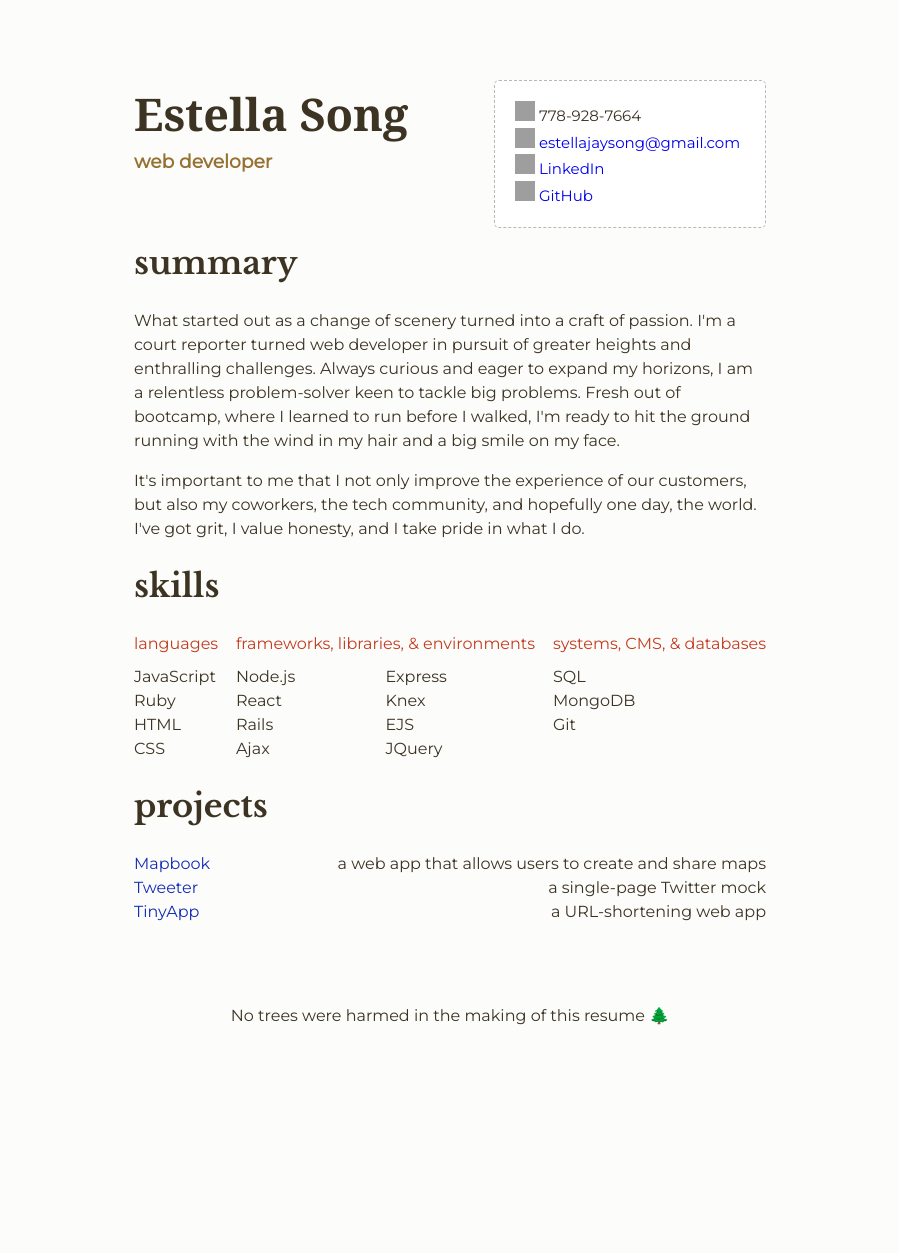
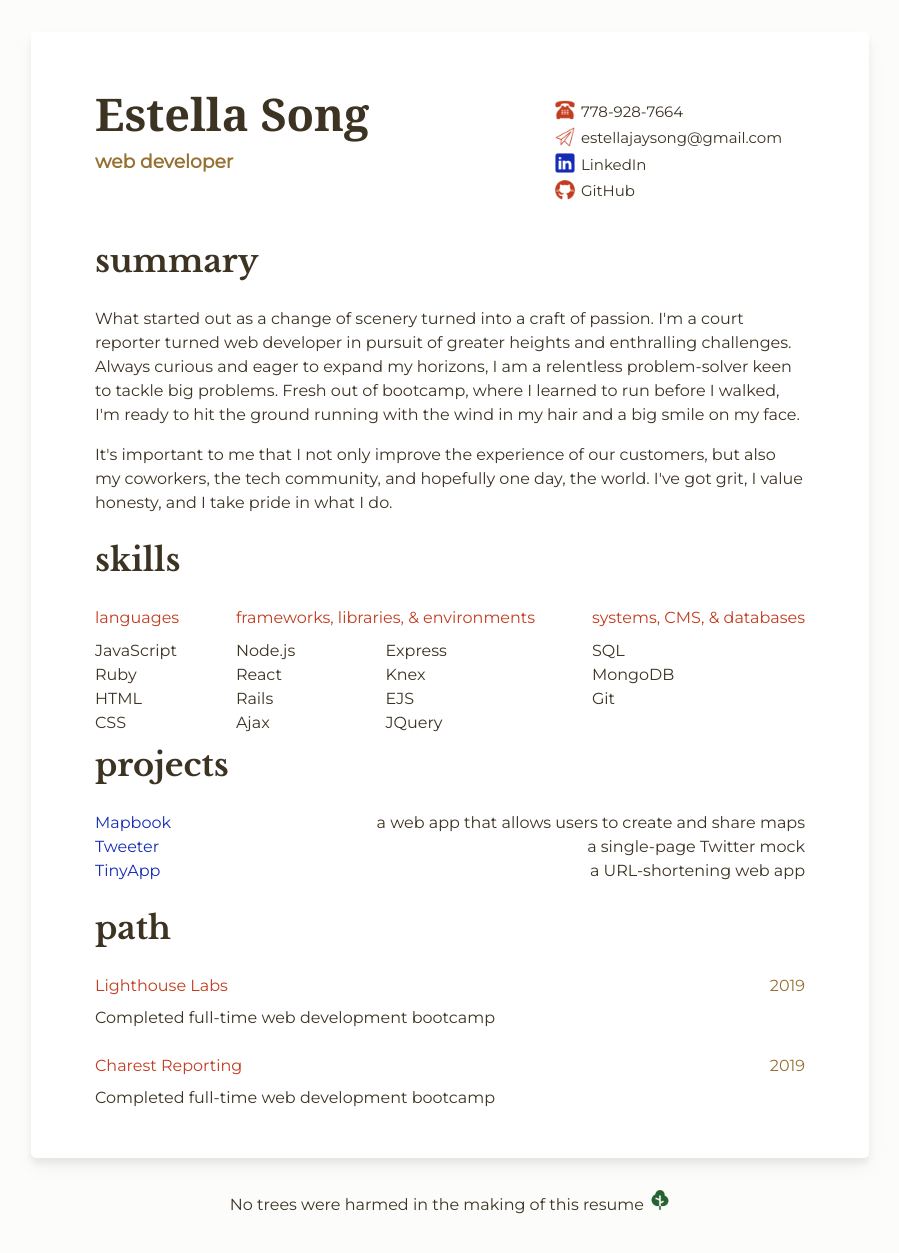
Before and after one commit to estellajaysong/estellajaysong.github.io, a plain HTML site: page index.html in a window 1280 px wide. Shown: the whole page, without its empty margins (190-1089 px from the left). Before the commit the page ends 1068 px from the top, so only its background shows below. Drawn offline with nearby package versions, Linux system fonts and the light colour scheme; grey boxes are pictures that could not be loaded.

Commit message:
added more styling

```diff
--- a/index.html
+++ b/index.html
@@ -19,16 +19,17 @@
           <h3 id="webdev" style="margin-top: 0">web developer</h3>
         </div>
         <div id="contact" style="flex: none">
-          <img class="icon" src="http://www.stickpng.com/assets/images/5a4525cd546ddca7e1fcbc84.png">
-          778-928-7664
+          <img class="icon" src="phone.png">
+          <a id="phone">778-928-7664</a>
           <br>
-          <img class="icon" src="http://icons.iconarchive.com/icons/iconsmind/outline/256/Email-icon.png">
+          <img class="icon" src="email.png">
           <a class="link" href="mailto:estellajaysong@gmail.com">estellajaysong@gmail.com</a>
           <br>
-          <img class="icon" src="https://cdn1.iconfinder.com/data/icons/logotypes/32/square-linkedin-512.png">
+          <!-- <img class="icon" src="https://cdn1.iconfinder.com/data/icons/logotypes/32/square-linkedin-512.png"> -->
+          <img class="icon" src="linkedin.png">
           <a class="link" href="https://www.linkedin.com/in/estella-song-b50372a7/">LinkedIn</a>
           <br>
-          <img class="icon" src=" https://upload.wikimedia.org/wikipedia/commons/9/91/Octicons-mark-github.svg">
+          <img class="icon" src="github.png">
           <a class="link" href="https://github.com/estellajaysong">GitHub</a>
         </div>
       </div>
@@ -94,10 +95,22 @@
     <div class="projectName">TinyApp</div>
     <div style="display:inline;float:right;">  a URL-shortening web app</div>
   </div>
+  <div id="path">
+      <h1>path</h1>
+      <div class="pathName">Lighthouse Labs</div>
+      <div style="display:inline;float:right;color:#967131;">2019</div>
+     <div style="margin-top: 8px;">Completed full-time web development bootcamp</div>
+      <br>
+      <div class="pathName">Charest Reporting</div>
+      <div style="display:inline;float:right;color:#967131;">2019</div>
+     <div style="margin-top: 8px;">Completed full-time web development bootcamp</div>
+    </div>
   </div>
 
+
+
   <div style="margin: 0 auto; text-align: center; padding-bottom: 32px">
-    No trees were harmed in the making of this resume 🌲
+    No trees were harmed in the making of this resume  <img class="icon" style="margin-left: 2px" src="tree.png">
   </div>
 
 
--- a/resume.css
+++ b/resume.css
@@ -37,28 +37,56 @@ ul {
   display: inline;
 }
 
+.pathName {
+  color: #c23d20;
+  display: inline;
+}
+
 #contact {
   width: 230px;
   padding: 20px;
   margin-bottom: -10px;
   font-size: 15px;
-  background-color: #ffffff;
-  border-style: dashed;
-  border-width: 1px;
-  border-radius: 5px;
-  border-color:#b8b8b8;
+  /* background-color: #fff6e3; */
+  /* border-style: dashed; */
+  /* border-width: 1px; */
+  /* border-radius: 5px; */
+  /* border-color:#b8b8b8; */
+}
+
+#contact a {
+  margin: 2px;
+  position: relative;
+  bottom: 3.3px;
+}
+
+#phone:hover {
+  color: #3c3323 !important;
 }
 
 a:hover {
-  text-decoration: underline palevioletred;
+  color: #142cb5  !important;
+  /* color:  #967131; */
+  /* background-color: blue; */
 }
 
+a:link {
+  color: #3c3323;
+}
+
+a:visited {
+  color: #3c3323;
+}
 #name {
   /* font-family: PT Serif, serif; */
   /* font-family: 'Lobster', cursive; */
   font-family: 'Noto Serif', serif;
 
   font-size: 45px
+}
+
+#projects {
+  margin-top: -15px;
 }
 
 .link {
@@ -71,10 +99,10 @@ a:hover {
 }
 
 .page {
-  width: 50%;
+  width: 710px;
   margin: 32px auto;
-  /* background : white; */
+  background : white;
   padding: 48px 64px;
-  /* box-shadow: 0 10px 20px rgba(0,0,0,0.04), 0 6px 6px rgba(0,0,0,0.06); */
+  box-shadow: 0 10px 20px rgba(0,0,0,0.04), 0 6px 6px rgba(0,0,0,0.06);
   border-radius: 5px;
 }
```
Also changed, not shown: email.png (added), github.png (added), linkedin.png (added), phone.png (added), tree.png (added), 1 other file.
